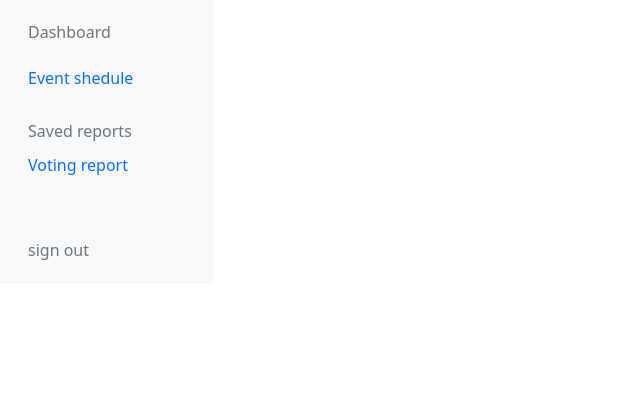
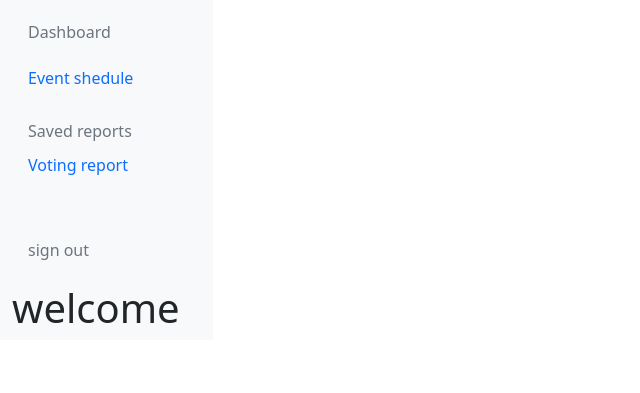
Before and after one commit to Uditha20/ISAMS, a PHP site: page /dashboard.php in a window 1280 px wide. Shown: the part 65-458 px from the top of the page, without its empty margins (0-640 px from the left). Run offline with PHP 8.4, Linux system fonts and the light colour scheme; some libraries are stand-ins or nearby versions.

Commit message:
8.50 5/31

```diff
--- a/dashboard.php
+++ b/dashboard.php
@@ -73,6 +73,7 @@
           </li>
         </ul>
       </div>
+      <h1>welcome</h1>
     </nav>
 
   </div>
```
